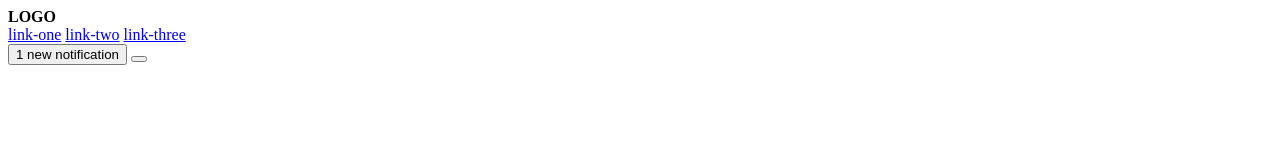
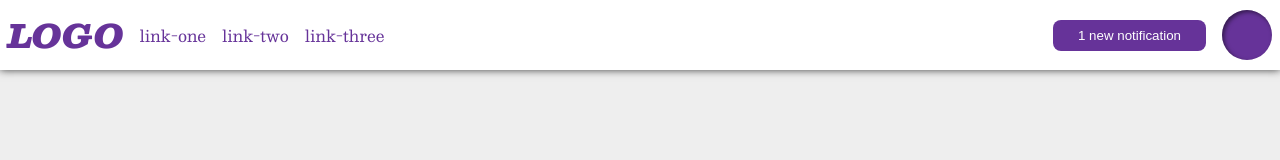
Before and after one commit to RunedWriter/css-exercises, a plain HTML site: page foundations/flexbox-exercises/03-flex-header-2/index.html in a window 1280 px wide. Drawn offline with nearby package versions, Linux system fonts and the light colour scheme.

Commit message:
Complete flex exercise 3

```diff
--- a/foundations/flexbox-exercises/03-flex-header-2/index.html
+++ b/foundations/flexbox-exercises/03-flex-header-2/index.html
@@ -2,22 +2,28 @@
 <html lang="en">
 <head>
     <meta charset="UTF-8">
+    <meta http-equiv="X-UA-Compatible" content="IE=edge">
     <meta name="viewport" content="width=device-width, initial-scale=1.0">
-    <title>Document</title>
+    <title>flex-header-2</title>
+    <link rel="stylesheet" href="styles.css">
 </head>
 <body>
     <div class="header">
+        <div class="left">
             <div class="logo">
                 <strong>LOGO</strong>
             </div>
-        <div class="left-links">
+            <ul class="links">
                 <a href="blank">link-one</a>
                 <a href="blank">link-two</a>
                 <a href="blank">link-three</a>
+            </ul>
         </div>
-        <div class="right-buttons">
-            <button>1 new notification</button>
-            <button></button>
+        <div class="right">
+            <button class="notifications">
+                1 new notification
+            </button>
+            <div class="profile-image"></div>
         </div>
     </div>
 </body>
--- a/foundations/flexbox-exercises/03-flex-header-2/styles.css
+++ b/foundations/flexbox-exercises/03-flex-header-2/styles.css
@@ -0,0 +1,58 @@
+@import url('https://fonts.googleapis.com/css2?family=Besley:ital,wght@0,400;1,900&display=swap');
+
+body {
+  margin: 0;
+  background: #eee;
+  font-family: Besley, serif;
+}
+
+.header {
+    display: flex;
+    justify-content: space-between;
+    padding: 8px;
+    background: white;
+    box-shadow: 0 0 8px rgb(63, 63, 63);
+}
+
+.left, .right {
+    display: flex;
+    align-items: center;
+    gap: 16px;
+  }
+
+.profile-image {
+    background: rebeccapurple;
+    width: 50px;
+    height: 50px;
+    border-radius: 50%;
+    box-shadow: inset 2px 2px 4px rgba(0,0,0,.5);
+}
+
+.logo {
+  color: rebeccapurple;
+  font-size: 32px;
+  font-weight: 900;
+  font-style: italic;
+}
+
+button {
+  border: none;
+  border-radius: 8px;
+  background: rebeccapurple;
+  color: white;
+  padding: 8px 25px;
+}
+
+a {
+  /* this removes the line under our links */
+  text-decoration: none;
+  color: rebeccapurple;
+}
+
+ul {
+    list-style-type: none;
+    display: flex;
+    gap: 16px;
+    margin: 0px;
+    padding: 0px;
+}
```
Lines whose indentation alone changed are shown as unchanged.
